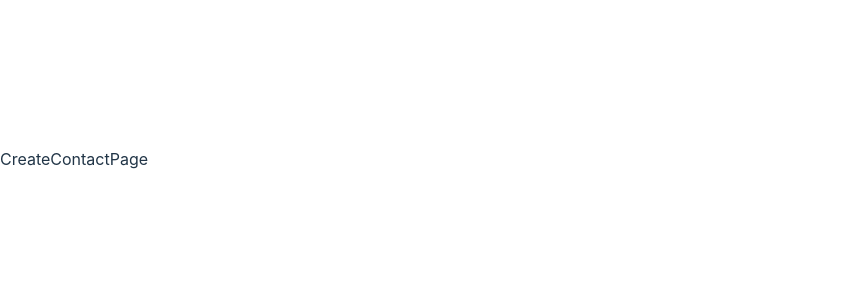
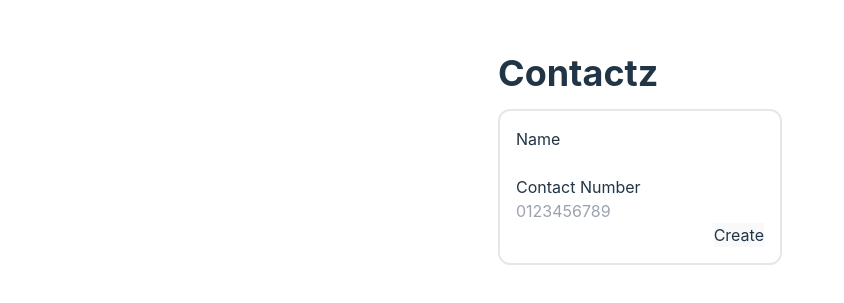
Before and after one commit to mirza-sync/contactz, a React (Vite) app in the folder frontend/: page /contact in a window 1280 px wide. Shown: the part 241-544 px from the top of the page, without its empty margins (0-844 px from the left). Built offline with nearby package versions, Linux system fonts and the light colour scheme.

Commit message:
Implement create contact & show contact list

```diff
--- a/frontend/pages/ContactListPage.tsx
+++ /dev/null
@@ -1,3 +0,0 @@
-export const ContactListPage = () => {
-  return <div>ContactListPage</div>;
-};
--- a/frontend/pages/CreateContactPage.tsx
+++ /dev/null
@@ -1,3 +0,0 @@
-export const CreateContactPage = () => {
-  return <div>CreateContactPage</div>;
-};
--- /dev/null
+++ b/frontend/src/components/ContactWrapper.tsx
@@ -0,0 +1,22 @@
+type ContactWrapperProps = {
+  key: string;
+  children: React.ReactNode;
+  position: "left" | "right";
+};
+
+export const ContactWrapper = ({
+  key,
+  position,
+  children,
+}: ContactWrapperProps) => {
+  return (
+    <div
+      key={key}
+      className={`px-4 py-2 ${
+        position == "left" ? "rounded-s-lg" : "rounded-e-lg"
+      } bg-slate-500 w-full mb-4 cursor-default`}
+    >
+      {children}
+    </div>
+  );
+};
--- a/frontend/src/index.css
+++ b/frontend/src/index.css
@@ -15,6 +15,13 @@
   text-rendering: optimizeLegibility;
   -webkit-font-smoothing: antialiased;
   -moz-osx-font-smoothing: grayscale;
+}
+
+#root {
+  display: flex;
+  justify-content: center;
+  align-items: center;
+  width: 100%;
 }
 
 a {
--- a/frontend/src/main.tsx
+++ b/frontend/src/main.tsx
@@ -2,8 +2,13 @@ import { StrictMode } from "react";
 import { createRoot } from "react-dom/client";
 import "./index.css";
 import { createBrowserRouter, RouterProvider } from "react-router-dom";
-import { ContactListPage } from "../pages/ContactListPage.tsx";
-import { CreateContactPage } from "../pages/CreateContactPage.tsx";
+import { ContactListPage } from "./pages/ContactListPage.tsx";
+import { CreateContactPage } from "./pages/CreateContactPage.tsx";
+import axios from "axios";
+
+export const axiosInstance = axios.create({
+  baseURL: "http://127.0.0.1:5000",
+});
 
 const router = createBrowserRouter([
   {
--- /dev/null
+++ b/frontend/src/pages/ContactListPage.tsx
@@ -0,0 +1,55 @@
+import { useEffect, useState } from "react";
+import { Contact } from "../../constants/types";
+import { axiosInstance } from "../main";
+import { ContactWrapper } from "../components/ContactWrapper";
+import { useNavigate } from "react-router-dom";
+
+export const ContactListPage = () => {
+  const navigate = useNavigate();
+  const [contacts, setContacts] = useState<Contact[]>([]);
+
+  useEffect(() => {
+    getContacts();
+  }, []);
+
+  const getContacts = async () => {
+    try {
+      const res = await axiosInstance.get("/contacts");
+      console.log(res);
+      setContacts(res.data);
+    } catch (error) {
+      console.log(error);
+    }
+  };
+
+  return (
+    <div className="flex flex-col gap-4 h-[80vh]">
+      <div className="border-[1px] rounded-lg border-white overflow-y-auto p-4">
+        <div className="flex w-full overflow-y-auto">
+          <div className="">
+            {contacts.length > 0 &&
+              contacts.map((contact) => (
+                <ContactWrapper key={contact._id!} position="left">
+                  {contact.name}
+                </ContactWrapper>
+              ))}
+          </div>
+          <div className="">
+            {contacts.length > 0 &&
+              contacts.map((contact) => (
+                <ContactWrapper key={contact._id!} position="right">
+                  {contact.contactNo}
+                </ContactWrapper>
+              ))}
+          </div>
+        </div>
+      </div>
+      <button
+        className="ml-auto rounded-lg px-4 py-2 bg-slate-700"
+        onClick={() => navigate("/contact")}
+      >
+        Add Contact
+      </button>
+    </div>
+  );
+};
--- /dev/null
+++ b/frontend/src/pages/CreateContactPage.tsx
@@ -0,0 +1,66 @@
+import { useState } from "react";
+import { axiosInstance } from "../main";
+import { useNavigate } from "react-router-dom";
+import { AxiosError } from "axios";
+
+export const CreateContactPage = () => {
+  const [name, setName] = useState("");
+  const [contactNo, setContactNo] = useState("");
+  const navigate = useNavigate();
+
+  const handleCreateContact = async (e) => {
+    console.log("Creating...");
+    e.preventDefault();
+    try {
+      const res = await axiosInstance.post("/contact", {
+        name: name,
+        contactNo: contactNo,
+      });
+      console.log(res);
+      if (res.data._id) {
+        navigate("/contact/list");
+      } else {
+        console.log("Error:", res.data);
+      }
+    } catch (error) {
+      console.log(error);
+    }
+  };
+
+  return (
+    <div className="flex flex-col">
+      <h1 className="text-4xl font-bold mb-4">Contactz</h1>
+      <div className="border-2 rounded-xl p-4">
+        <form
+          className="flex flex-col"
+          onSubmit={(e) => handleCreateContact(e)}
+        >
+          <div className="flex flex-col">
+            <label htmlFor="name">Name</label>
+            <input
+              id="name"
+              type="text"
+              required
+              onChange={(e) => setName(e.target.value)}
+            />
+          </div>
+          <div className="flex flex-col">
+            <label htmlFor="contactNo">Contact Number</label>
+            <input
+              id="contactNo"
+              type="text"
+              placeholder="0123456789"
+              required
+              minLength={10}
+              maxLength={11}
+              onChange={(e) => setContactNo(e.target.value)}
+            />
+          </div>
+          <button type="submit" className="ml-auto">
+            Create
+          </button>
+        </form>
+      </div>
+    </div>
+  );
+};
```
